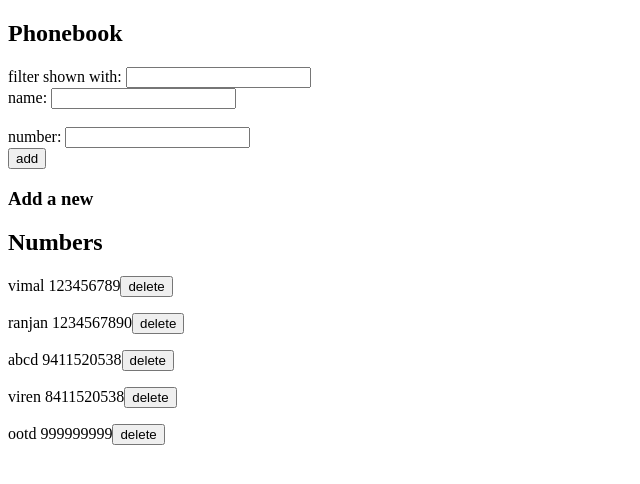
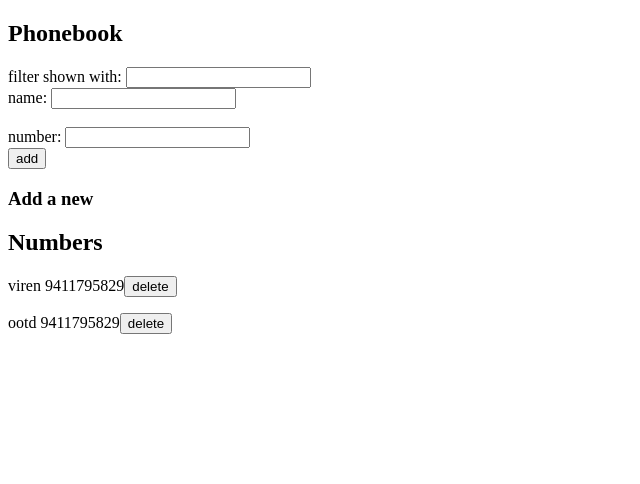
Before and after one commit to oranjan/fullstack-open-part2, a React (Vite) app in the folder ex2.1-2.10/: page / in a window 1280 px wide. Shown: the top 484 px of the page, without its empty margins (0-640 px from the left). Built offline with nearby package versions, Linux system fonts and the light colour scheme; data requests are answered from the project's data file.

Commit message:
ex 2.17 done

```diff
--- a/ex2.1-2.10/db.json
+++ b/ex2.1-2.10/db.json
@@ -1,29 +1,14 @@
 {
   "persons": [
     {
-      "name": "vimal",
-      "phoneNumber": "123456789",
-      "id": "917e"
+      "id": "d465",
+      "name": "viren",
+      "phoneNumber": "9411795829"
     },
     {
-      "name": "ranjan",
-      "phoneNumber": "1234567890",
-      "id": "7433"
-    },
-    {
-      "name": "abcd",
-      "phoneNumber": "9411520538",
-      "id": "a817"
-    },
-    {
-      "id": "af67",
-      "name": "viren",
-      "phoneNumber": "8411520538"
-    },
-    {
-      "id": "236a",
+      "id": "8cdd",
       "name": "ootd",
-      "phoneNumber": "999999999"
+      "phoneNumber": "9411795829"
     }
   ]
 }
--- a/ex2.1-2.10/src/App.jsx
+++ b/ex2.1-2.10/src/App.jsx
@@ -3,8 +3,6 @@ import { useEffect, useState } from 'react'
 import Filter from './components/Filter'
 import PersonForm from './components/PersonForm'
 import Persons from './components/Persons'
-import axios from "axios";
-
 import personService from "./services/person.js"
 
 
@@ -30,38 +28,44 @@ const App = () => {
     const isDupe = persons.filter(p => p.name === newName)
     if (isDupe.length > 0) {
       if (isDupe[0].phoneNumber === number) {
-        setErrorMsg(`${newName} is already added to phonebook replace the old number with new one `)
+        setErrorMsg(
+          `${newName} is already added to phonebook replace the old number with new one `,
+        );
         setTimeout(() => {
-          setErrorMsg(null)
-        }, 5000)
-        return
+          setErrorMsg(null);
+        }, 5000);
+        return;
       }
-      personService.update(isDupe[0].id,
-        {
+      personService
+        .update(isDupe[0].id, {
           name: newName,
-          phoneNumber: number
+          phoneNumber: number,
         })
-        .then(data => {
-          getAll()
-          setSuccessMsg(`${newName}'s number has been updated`)
+        .then((data) => {
+          getAll();
+          setSuccessMsg(`${newName}'s number has been updated`);
           setTimeout(() => {
-            setSuccessMsg(null)
-          }, 5000)
-
-        }
-
-        )
-        .catch(err => {
+            setSuccessMsg(null);
+          }, 5000);
         })
-      return
+        .catch(() => {
+          setErrorMsg(
+            `Information of ${newName} has already been removed from server`,
+          );
+          setPersons(persons.filter(p => p.id !== isDupe[0].id));
+          setFilteredList(filteredList.filter(p => p.id !== isDupe[0].id));
+          setTimeout(() => {
+            setErrorMsg(null);
+          }, 5000);
+        });
+      return;
     }
 
-    setPersons([...persons, { name: newName, phoneNumber: number }])
-    setFilteredList([...persons, { name: newName, phoneNumber: number }])
     setNewName('')
     setNumber('')
 
     personService.create({ name: newName, phoneNumber: number }).then(() => {
+      getAll()
       setSuccessMsg(`${newName} is added to phonebook `)
       setTimeout(() => {
         setSuccessMsg(null)
@@ -111,7 +115,8 @@ const App = () => {
 
 
   return (
-    <div>
+    <div style={{
+    }}>
       <h2>Phonebook</h2>
       {
         errorMsg && <p style={errorStyle}>{errorMsg}</p>
```
